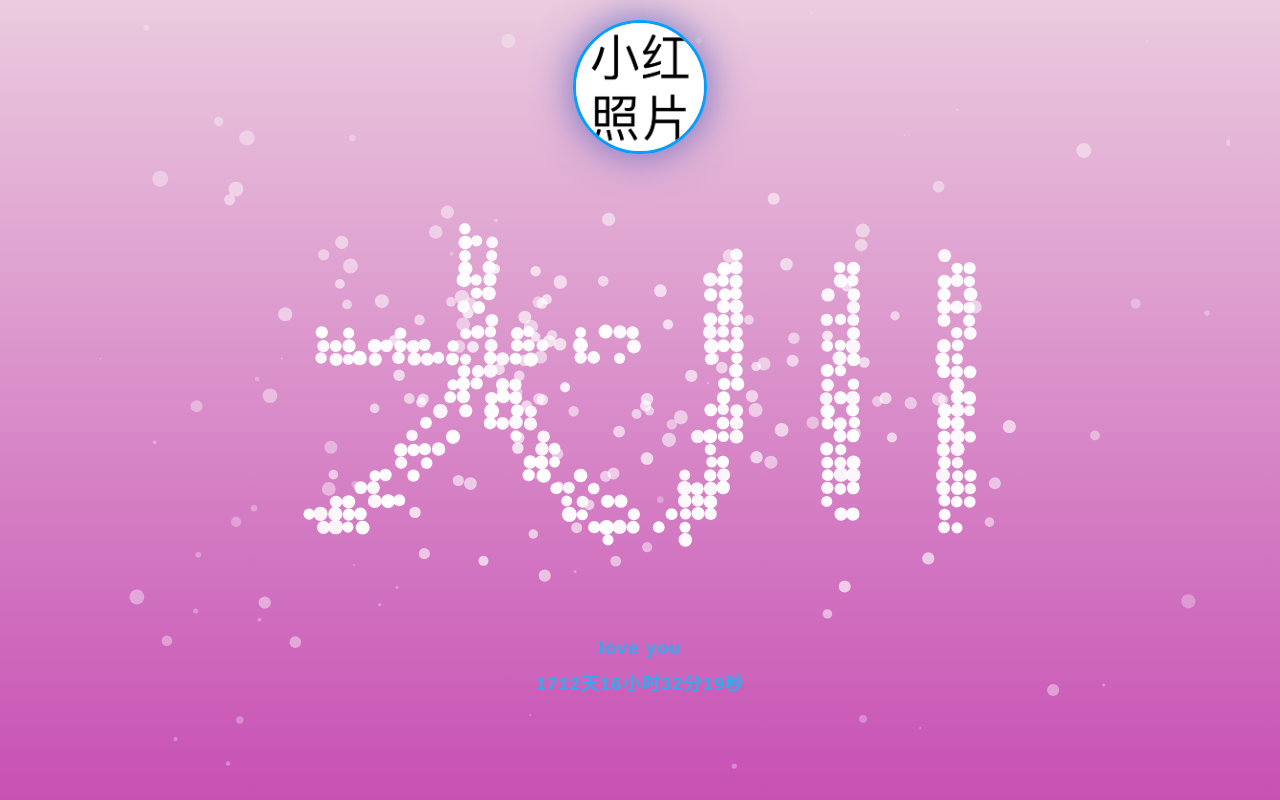
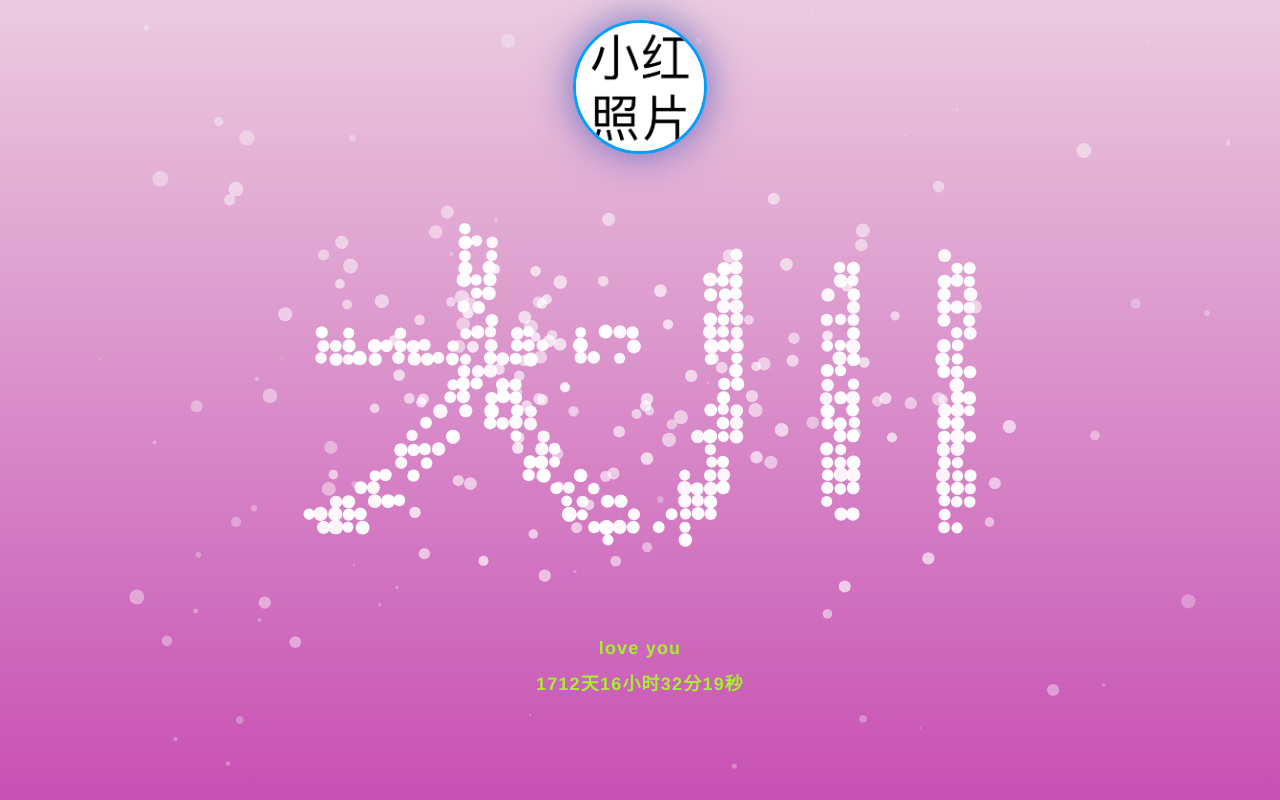
Before and after one commit to jrc2whw/jrc2whw.github.io, a plain HTML site: page love.html in a window 1280 px wide. Drawn offline with Linux system fonts and the light colour scheme.

```diff
--- a/love.html
+++ b/love.html
@@ -102,7 +102,7 @@
     <img src="./小红照片.png" id="logo">
 </div>
 <canvas class="canvas" width="1820" height="905"></canvas>
-<p class="text" style="color: #30abed;">
+<p class="text" style="color: #a8ed30;">
     love you
     <br/>
     <span id="span_dt_dt"></span>
```
Also changed, not shown: 1 other file.
